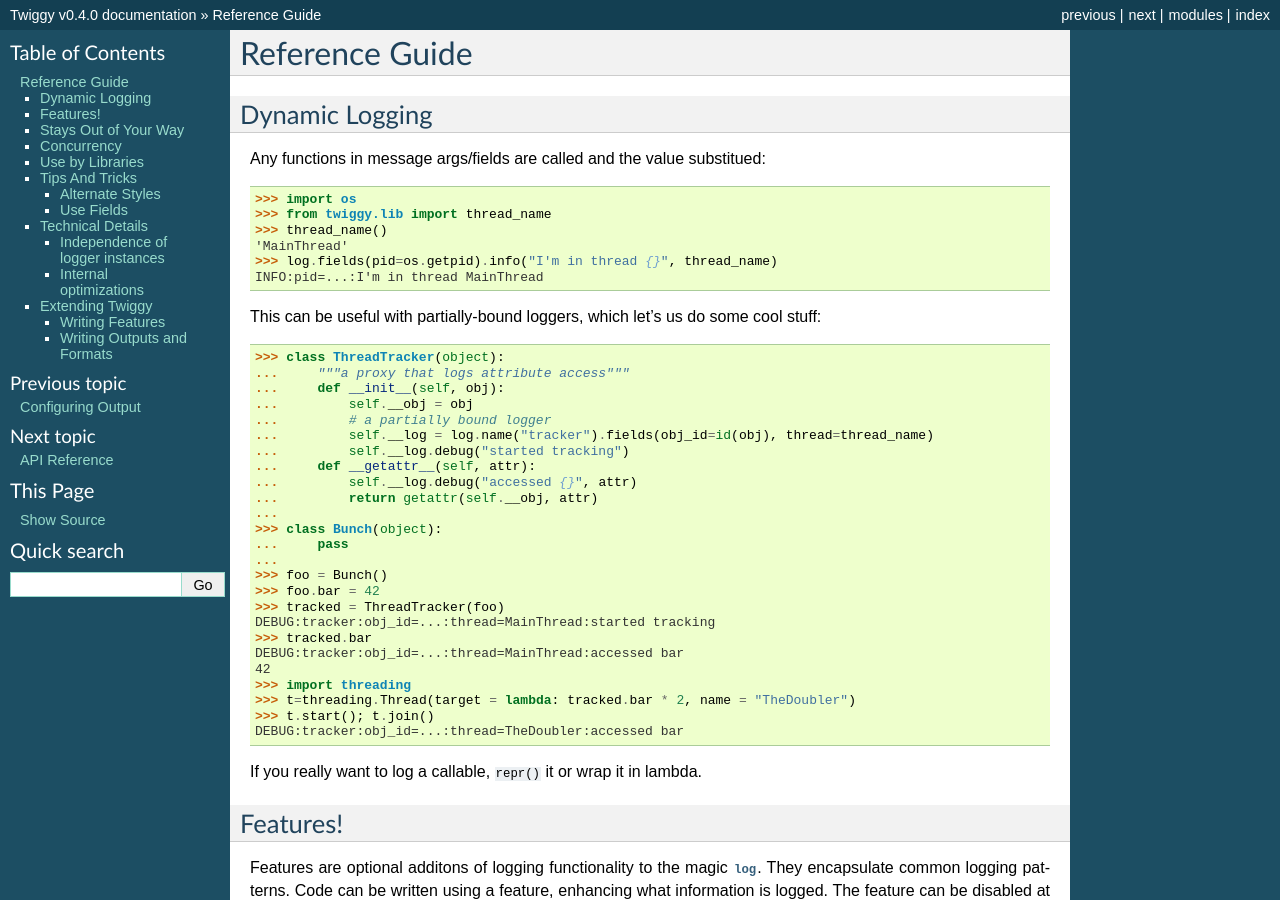
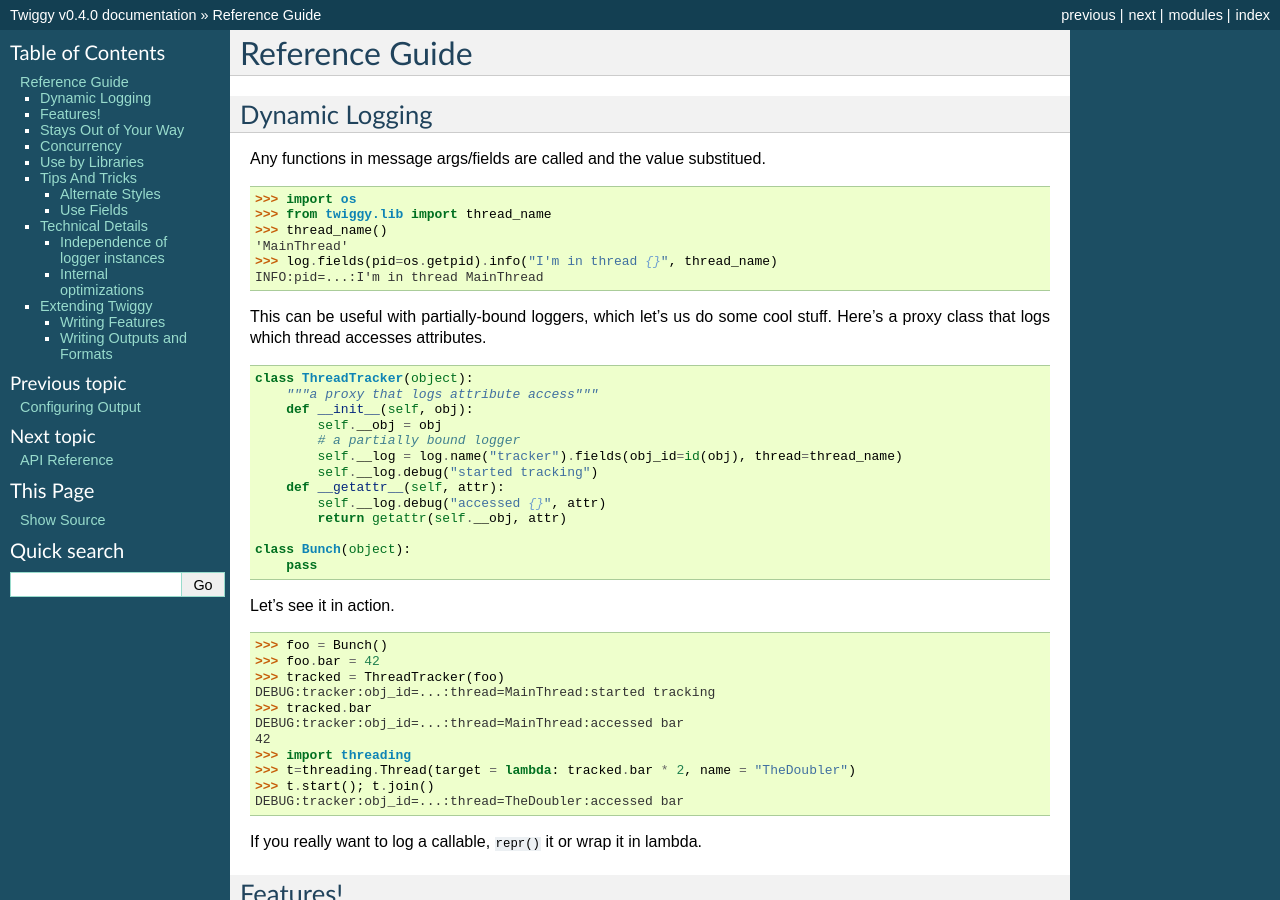
Before and after one commit to alessandrod/twiggy, a Sphinx documentation site: the page built from doc/reference_guide.rst, in a window 1280 px wide and 900 px high. Built offline with Sphinx 7.4.7, drawn with Linux system fonts in a browser that asks for light colours.

Commit message:
beautify ThreadTracker example

```diff
--- a/doc/reference_guide.rst
+++ b/doc/reference_guide.rst
@@ -10,7 +10,7 @@ Reference Guide
 Dynamic Logging
 ******************
 
-Any functions in message args/fields are called and the value substitued:
+Any functions in message args/fields are called and the value substitued.
 
 .. doctest:: log-output
 
@@ -21,24 +21,28 @@ Any functions in message args/fields are called and the value substitued:
     >>> log.fields(pid=os.getpid).info("I'm in thread {}", thread_name)
     INFO:pid=...:I'm in thread MainThread
 
-This can be useful with partially-bound loggers, which let's us do some cool stuff:
+This can be useful with partially-bound loggers, which let's us do some cool stuff. Here's a proxy class that logs which thread accesses attributes.
+
+.. testcode:: log-output
+
+    class ThreadTracker(object):
+        """a proxy that logs attribute access"""
+        def __init__(self, obj):
+            self.__obj = obj
+            # a partially bound logger
+            self.__log = log.name("tracker").fields(obj_id=id(obj), thread=thread_name)
+            self.__log.debug("started tracking")
+        def __getattr__(self, attr):
+            self.__log.debug("accessed {}", attr)
+            return getattr(self.__obj, attr)
+
+    class Bunch(object):
+        pass
+
+Let's see it in action.
 
 .. doctest:: log-output
 
-    >>> class ThreadTracker(object):
-    ...     """a proxy that logs attribute access"""
-    ...     def __init__(self, obj):
-    ...         self.__obj = obj
-    ...         # a partially bound logger
-    ...         self.__log = log.name("tracker").fields(obj_id=id(obj), thread=thread_name)
-    ...         self.__log.debug("started tracking")
-    ...     def __getattr__(self, attr):
-    ...         self.__log.debug("accessed {}", attr)
-    ...         return getattr(self.__obj, attr)
-    ...
-    >>> class Bunch(object):
-    ...     pass
-    ...
     >>> foo = Bunch()
     >>> foo.bar = 42
     >>> tracked = ThreadTracker(foo)
```
